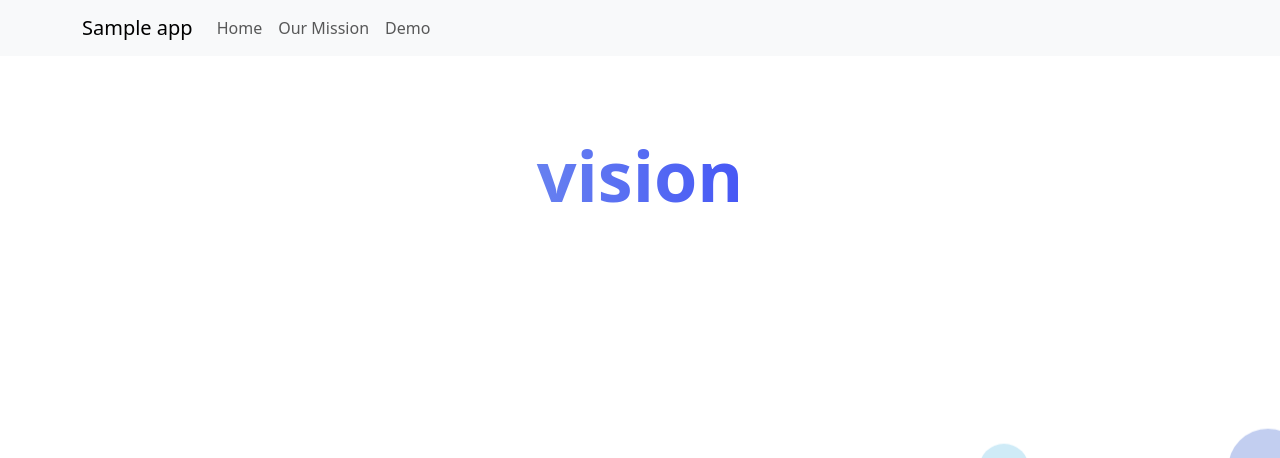
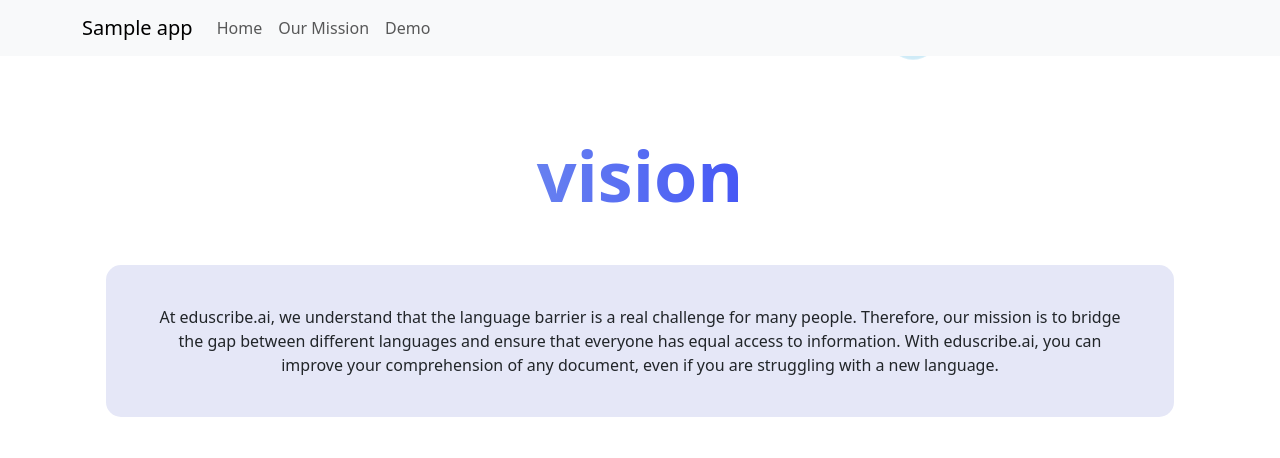
Before and after one commit to lucyqqi/goldenhacks, a Flask app: template frontend_stuff/templates/vision.html in a window 1280 px wide. Shown: the top 458 px of the page. Run offline with Flask 3, Linux system fonts and the light colour scheme; the template is opened without the code that fills it: most values are stand-ins (such as "Sample title", 1, 10 or a date in 2020); some libraries are stand-ins or nearby versions.

Commit message:
added carousel slideshow

```diff
--- a/frontend_stuff/app.py
+++ b/frontend_stuff/app.py
@@ -28,7 +28,9 @@
     return render_template("demo.html", app_data=app_data)
 
 
-
+@app.route("/vision")
+def vision():
+    return render_template("vision.html", app_data=app_data)
 
 @app.route("/summary")
 def summary():
--- a/frontend_stuff/templates/vision.html
+++ b/frontend_stuff/templates/vision.html
@@ -3,6 +3,52 @@
 {% block body %}
 <center>
 <h1 class="display-4" style="background: linear-gradient(to right, lightblue, blue); font-size: 70px; -webkit-background-clip: text; background-clip: text; color: transparent; font-weight: bold;">vision</h1>
+
+<!-- Blue Card with White Text -->
+<div class="container mt-5">
+    <div class="row">
+        <div class="col-md-12">
+            <div class="card mb-3" style="background-color: rgb(229, 231, 247); border: 0px; border-radius: 15px;">
+                <div class="card-body" style="font-weight: 300; padding: 40px;">
+                    <center>
+                    <p class="card-text">
+                        At eduscribe.ai, we understand that the language barrier is a real challenge for many people. Therefore, our mission is to bridge the gap between different languages and ensure that everyone has equal access to information. With eduscribe.ai, you can improve your comprehension of any document, even if you are struggling with a new language.
+                    </p>
+
+                </center>
+                </div>
+            </div>
+        </div>
+    </div>
+</div>
+
+<div class="container mt-5">
+    <div class="row">
+        <div class="col-md-12">
+
+                <div class="card mb-3" style="font-weight: 300">
+                    <center>
+                        <!-- Slideshow Container -->
+                        <div class="slideshow-container" style="max-width: 100%;">
+                            <div class="mySlides">
+                                <img src="https://images.pexels.com/photos/4145190/pexels-photo-4145190.jpeg?auto=compress&cs=tinysrgb&w=1260&h=750&dpr=2" style="width: 100%; height: auto;">
+                            </div>
+                            <div class="mySlides">
+                                <img src="https://images.pexels.com/photos/5408919/pexels-photo-5408919.jpeg?auto=compress&cs=tinysrgb&w=1260&h=750&dpr=2" style="width: 100%; height: auto;">
+                            </div>
+                            <div class="mySlides">
+                                <img src="https://images.pexels.com/photos/247819/pexels-photo-247819.jpeg?auto=compress&cs=tinysrgb&w=1260&h=750&dpr=2" style="width: 100%; height: auto;">
+                            </div>
+                        </div>
+                    </center>
+
+                </div>
+
+        </div>
+    </div>
+</div>
+
+
 
 
 
@@ -63,6 +109,24 @@
     }
 </style>
 <script>
+     // JavaScript for the image slideshow
+     let slideIndex = 0;
+    showSlides();
+
+    function showSlides() {
+        let i;
+        const slides = document.getElementsByClassName("mySlides");
+        for (i = 0; i < slides.length; i++) {
+            slides[i].style.display = "none";
+        }
+        slideIndex++;
+        if (slideIndex > slides.length) {
+            slideIndex = 1;
+        }
+        slides[slideIndex - 1].style.display = "block";
+        setTimeout(showSlides, 3000); // Change image every 5 seconds
+    }
+
     // Function to create and append floating circles
     function createFloatingCircle() {
         const circle = document.createElement('div');
```
